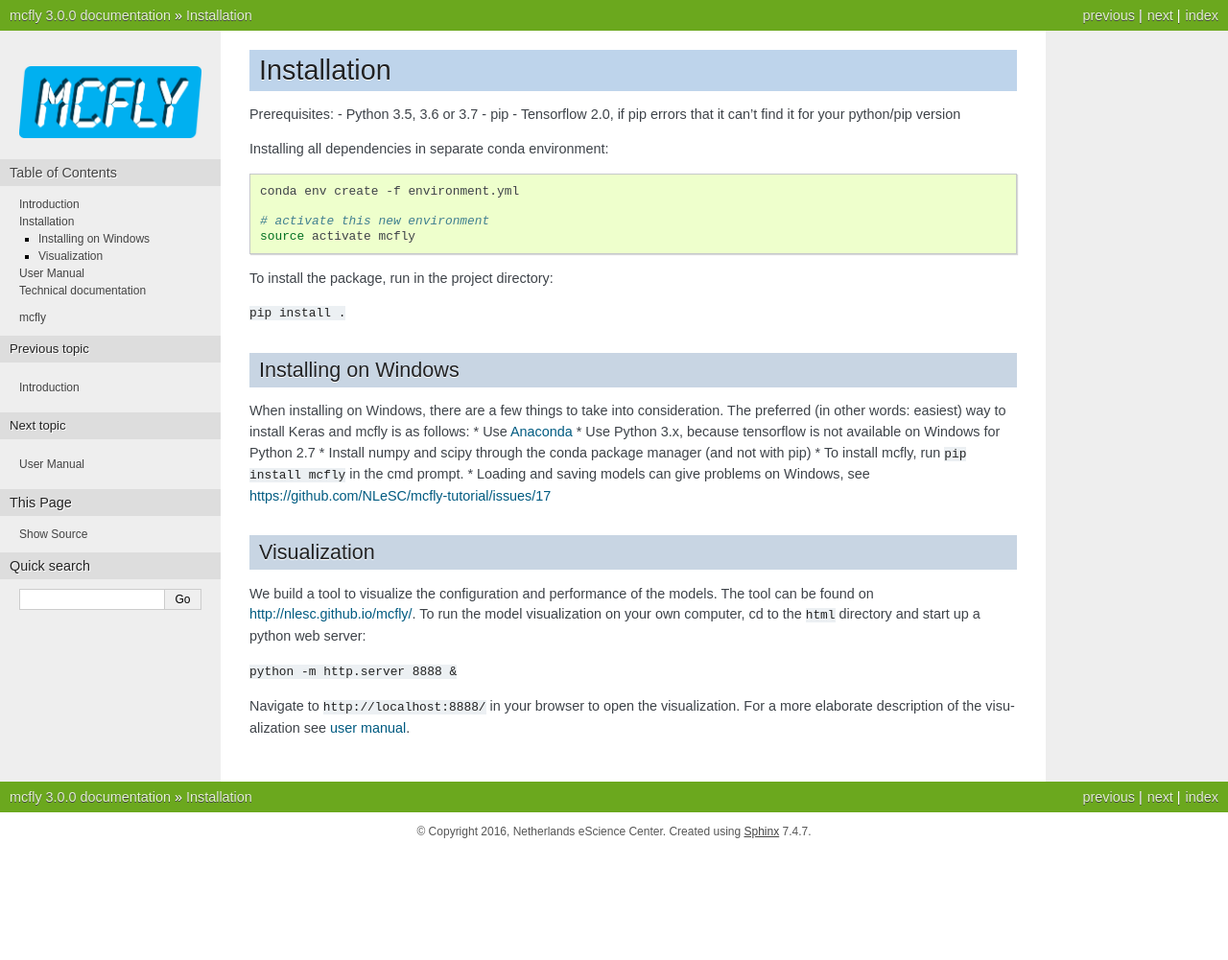
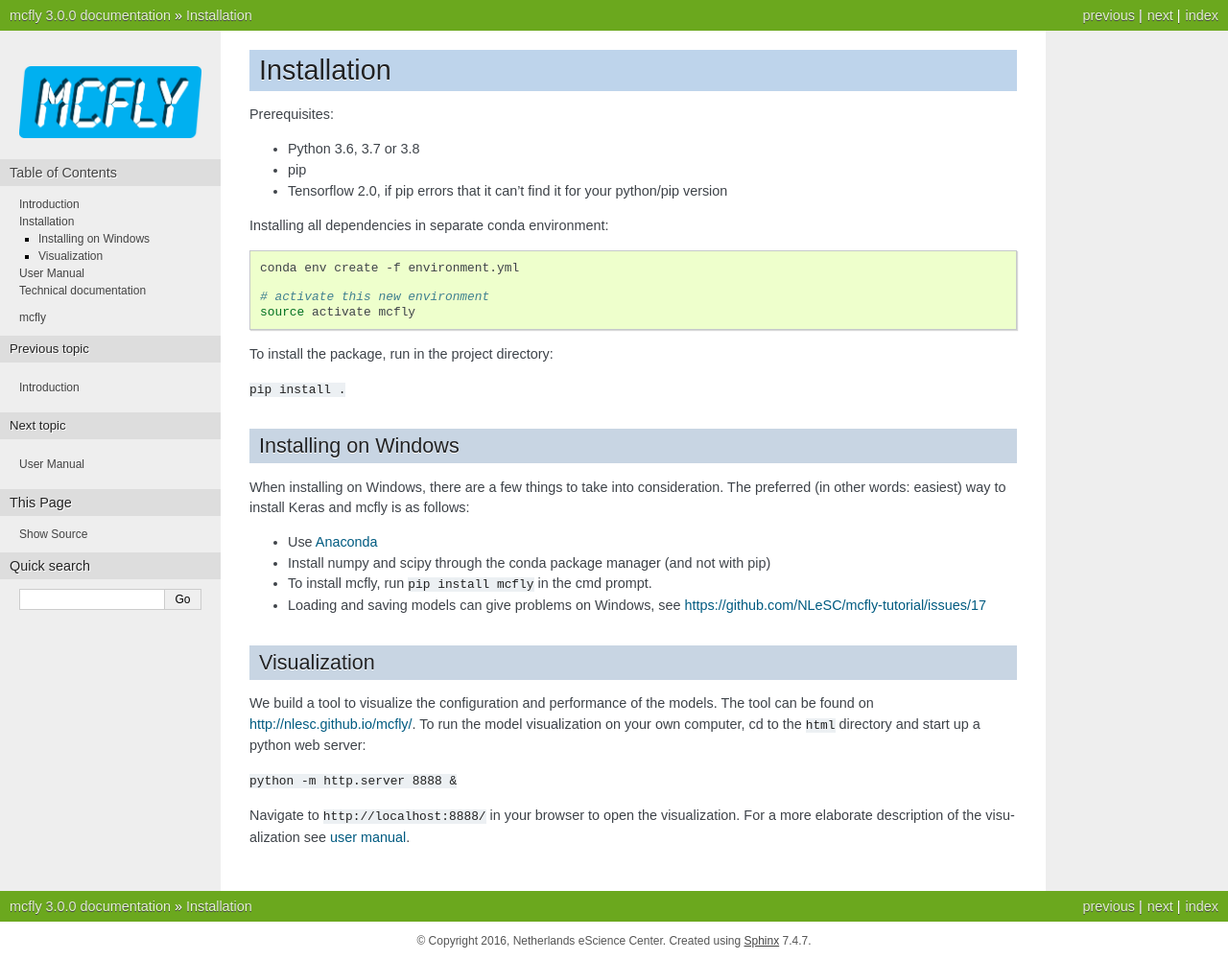
Before and after one commit to NLeSC/mcfly, a Sphinx documentation site: the page built from docs/installation.rst, in a window 1280 px wide. Shown: the whole page at 96% size. Built offline with Sphinx 7.4.7, drawn with Linux system fonts in a browser that asks for light colours; before the commit the page ends 900 px from its top, so only the background shows below that.

Commit message:
Updated installation references

```diff
--- a/docs/installation.rst
+++ b/docs/installation.rst
@@ -1,8 +1,12 @@
 Installation
 ============
 
-Prerequisites: - Python 3.5, 3.6 or 3.7 - pip - Tensorflow 2.0, if pip
-errors that it can’t find it for your python/pip version
+Prerequisites:
+
+* Python 3.6, 3.7 or 3.8
+* pip
+* Tensorflow 2.0, if pip errors that it can’t find it for your python/pip version
+
 
 Installing all dependencies in separate conda environment:
 
@@ -22,13 +26,13 @@
 
 When installing on Windows, there are a few things to take into
 consideration. The preferred (in other words: easiest) way to install
-Keras and mcfly is as follows: \* Use
-`Anaconda <https://www.continuum.io/downloads>`__ \* Use Python 3.x,
-because tensorflow is not available on Windows for Python 2.7 \* Install
-numpy and scipy through the conda package manager (and not with pip) \*
-To install mcfly, run ``pip install mcfly`` in the cmd prompt. \*
-Loading and saving models can give problems on Windows, see
-https://github.com/NLeSC/mcfly-tutorial/issues/17
+Keras and mcfly is as follows:
+
+* Use `Anaconda <https://www.anaconda.com/download>`__
+* Install numpy and scipy through the conda package manager (and not with pip)
+* To install mcfly, run ``pip install mcfly`` in the cmd prompt.
+* Loading and saving models can give problems on Windows, see https://github.com/NLeSC/mcfly-tutorial/issues/17
+
 
 Visualization
 ~~~~~~~~~~~~~
```
Also changed, not shown: README.md (+1 -2 lines).
